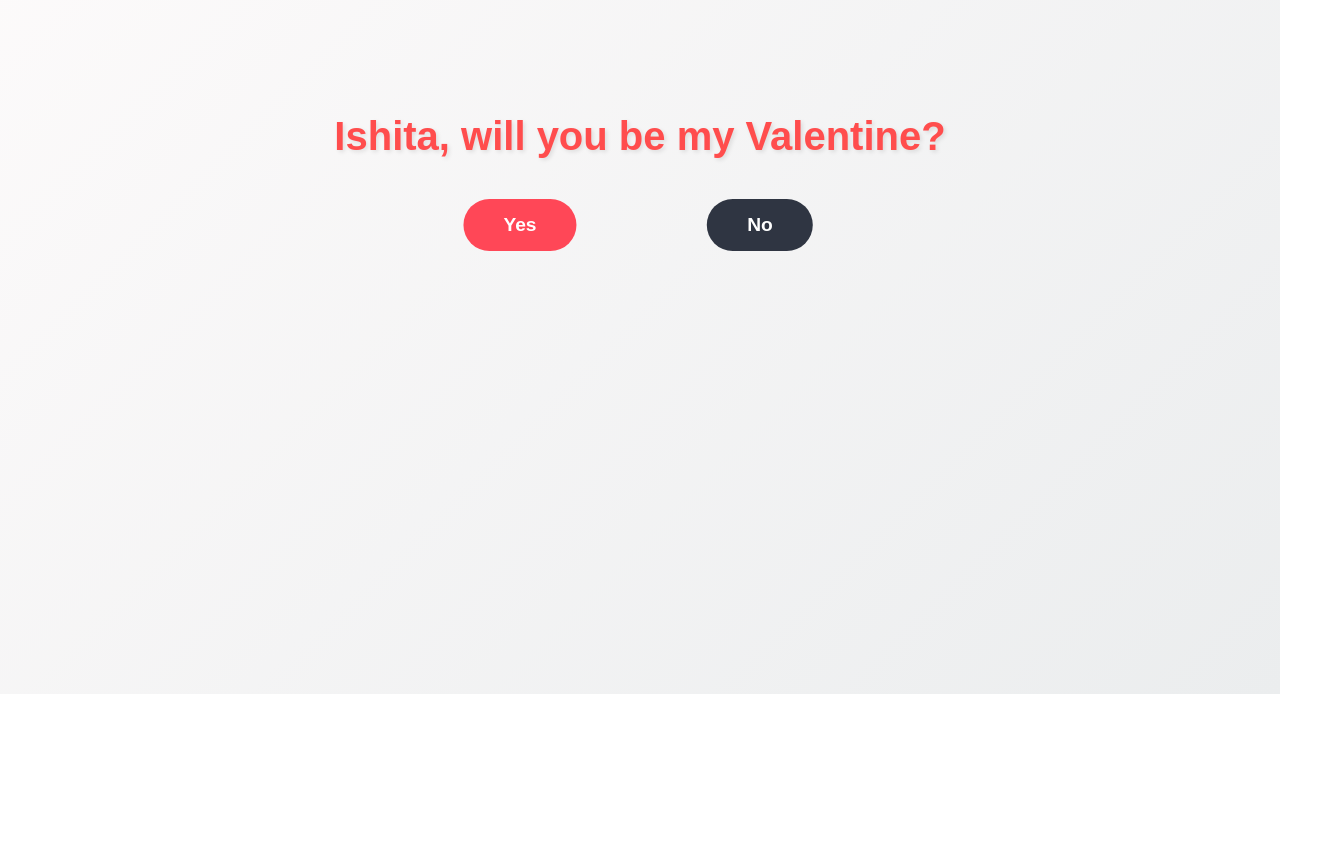
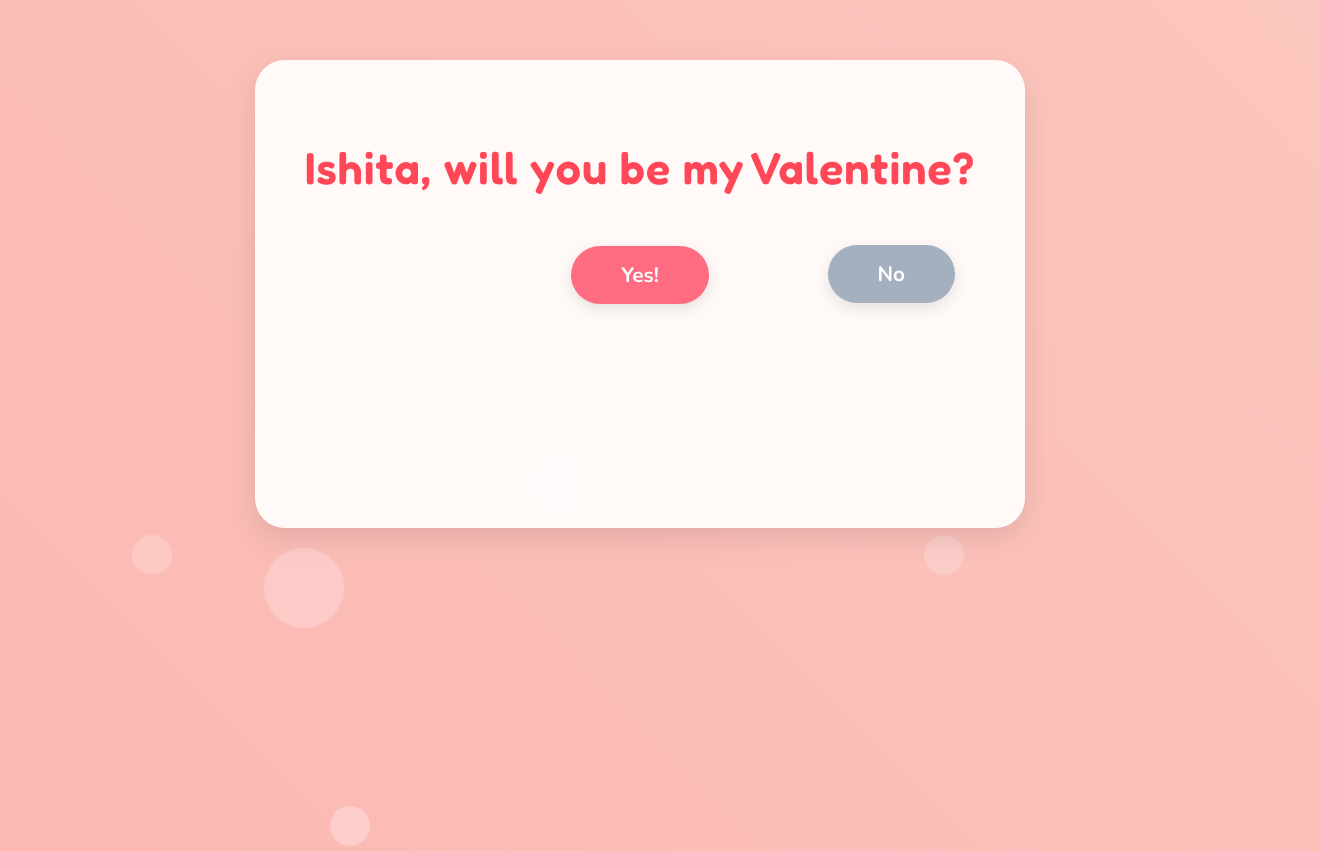
Before and after one commit to aryanEPH/Ishita, a plain HTML site: page index.html in a window 1280 px wide. Shown: the part 106-957 px from the top of the page, 1320 px wide, since content can reach past the window. Before the commit the page ends 800 px from the top, so only its background shows below. Drawn offline with nearby package versions, Linux system fonts and the light colour scheme.

Commit message:
Update index.html

```diff
--- a/index.html
+++ b/index.html
@@ -3,8 +3,10 @@
 <head>
     <meta charset="UTF-8">
     <meta name="viewport" content="width=device-width, initial-scale=1.0">
-    <title>For Ishita</title>
+    <title>A Question for Ishita</title>
+    <link href="https://fonts.googleapis.com/css2?family=Fredoka:wght@400;600&family=Nunito:wght@400;700&display=swap" rel="stylesheet">
     <style>
+        /* --- CUTENESS OVERHAUL --- */
         body {
             margin: 0;
             padding: 0;
@@ -12,132 +14,201 @@
             display: flex;
             justify-content: center;
             align-items: center;
-            background: linear-gradient(135deg, #fdfbfb 0%, #ebedee 100%);
-            font-family: 'Arial', sans-serif;
-            overflow: hidden; /* Prevents scrollbars when button moves */
+            /* Soft animated gradient background */
+            background: linear-gradient(45deg, #ff9a9e 0%, #fad0c4 99%, #fad0c4 100%);
+            background-size: 400% 400%;
+            animation: gradientBG 15s ease infinite;
+            font-family: 'Nunito', sans-serif;
+            overflow: hidden;
         }
 
+        @keyframes gradientBG {
+            0% { background-position: 0% 50%; }
+            50% { background-position: 100% 50%; }
+            100% { background-position: 0% 50%; }
+        }
+
+        /* Floating background bubbles for extra cuteness */
+        .bg-bubbles {
+            position: absolute;
+            top: 0;
+            left: 0;
+            width: 100%;
+            height: 100%;
+            z-index: 1;
+            pointer-events: none;
+        }
+        .bg-bubbles li {
+            position: absolute;
+            list-style: none;
+            display: block;
+            width: 40px;
+            height: 40px;
+            background-color: rgba(255, 255, 255, 0.3);
+            bottom: -160px;
+            border-radius: 50%;
+            animation: bubbleFloat 25s infinite;
+            transition-timing-function: linear;
+        }
+        .bg-bubbles li:nth-child(1) { left: 10%; }
+        .bg-bubbles li:nth-child(2) { left: 20%; width: 80px; height: 80px; animation-delay: 2s; animation-duration: 17s; }
+        .bg-bubbles li:nth-child(3) { left: 25%; animation-delay: 4s; }
+        .bg-bubbles li:nth-child(4) { left: 40%; width: 60px; height: 60px; animation-duration: 22s; background-color: rgba(255, 255, 255, 0.25); }
+        .bg-bubbles li:nth-child(5) { left: 70%; }
+
+        @keyframes bubbleFloat {
+            0% { transform: translateY(0) rotate(0deg); opacity: 1; border-radius: 50%; }
+            100% { transform: translateY(-1000px) rotate(720deg); opacity: 0; border-radius: 50%; }
+        }
+
+        /* --- MAIN CARD DESIGN --- */
         .container {
+            background-color: rgba(255, 255, 255, 0.9);
+            padding: 50px;
+            border-radius: 30px;
+            box-shadow: 0 10px 30px rgba(0,0,0,0.1);
             text-align: center;
             position: relative;
             z-index: 10;
+            max-width: 90%;
         }
 
         h1 {
-            color: #ff4d4d;
-            font-size: 2.5rem;
-            margin-bottom: 40px;
-            text-shadow: 2px 2px 4px rgba(0,0,0,0.1);
+            color: #ff4757;
+            font-family: 'Fredoka', sans-serif; /* Cuter header font */
+            font-size: 2.8rem;
+            margin-bottom: 50px;
+            letter-spacing: 1px;
         }
 
         .btn-group {
             position: relative;
-            height: 100px; /* Space for buttons to move */
-            width: 400px;
-            margin: 0 auto;
+            height: 120px;
+            width: 100%;
+            display: flex;
+            justify-content: center;
+            gap: 30px;
         }
 
         button {
-            padding: 15px 40px;
-            font-size: 1.2rem;
+            padding: 15px 50px;
+            font-size: 1.3rem;
             border: none;
             cursor: pointer;
             border-radius: 50px;
+            font-family: 'Nunito', sans-serif;
+            font-weight: 700;
+            box-shadow: 0 5px 15px rgba(0,0,0,0.1);
             transition: all 0.3s ease;
-            position: absolute; /* Allows free movement */
-            font-weight: bold;
+            position: relative;
         }
 
-        /* YES BUTTON STYLING */
-        #yes-btn {
-            background-color: #ff4757;
-            color: white;
-            left: 20%;
-            top: 0;
-            transform: translateX(-50%);
-            z-index: 20;
+        /* --- IMPROVED HEART TRANSITION --- */
+        .yes-container {
+            position: relative;
+            width: 150px; /* Fixed width area for the button */
+            height: 60px;
+            display: flex;
+            justify-content: center;
+            align-items: center;
         }
 
-        /* Heart transformation on hover */
-        #yes-btn:hover {
-            transform: scale(2.5) translateX(-20%); /* Make it big */
-            background-color: #e84118;
-            border-radius: 0; /* Reset radius for heart shape construction */
-            width: 50px;
-            height: 50px;
-            padding: 0;
-            font-size: 0; /* Hide text momentarily to show heart shape */
+        #yes-btn {
+            background-color: #ff6b81;
+            color: white;
+            z-index: 20;
+            transition: all 0.4s cubic-bezier(0.175, 0.885, 0.32, 1.275); /* Bouncy transition */
+            overflow: visible;
         }
 
-        /* Creating the heart shape using pseudo-elements */
-        #yes-btn:hover::before,
-        #yes-btn:hover::after {
+        /* The text inside the button */
+        #yes-btn span {
+            display: block;
+            transition: opacity 0.2s ease;
+        }
+
+        /* When hovering the container, transform the button */
+        .yes-container:hover #yes-btn {
+            width: 60px;
+            height: 60px;
+            padding: 0;
+            border-radius: 0; /* Become square temporarily */
+            transform: rotate(45deg) scale(1.5); /* Rotate and enlarge */
+            background-color: #ff4757;
+            box-shadow: 0 0 20px rgba(255, 71, 87, 0.6);
+        }
+
+        /* Hide text instantly on hover */
+        .yes-container:hover #yes-btn span {
+            opacity: 0;
+        }
+
+        /* The circles that form the top of the heart */
+        #yes-btn::before,
+        #yes-btn::after {
             content: "";
             position: absolute;
-            top: 0;
-            width: 50px;
-            height: 80px;
-            border-radius: 50px 50px 0 0;
-            background: #e84118;
+            width: 60px;
+            height: 60px;
+            background-color: #ff4757;
+            border-radius: 50%;
+            opacity: 0; /* Hidden by default */
+            transition: opacity 0.1s ease;
         }
 
-        #yes-btn:hover::before {
-            left: 50px;
-            transform: rotate(-45deg);
-            transform-origin: 0 100%;
+        #yes-btn::before { top: -30px; left: 0; }
+        #yes-btn::after { left: -30px; top: 0; }
+
+        /* Show the circles only on hover */
+        .yes-container:hover #yes-btn::before,
+        .yes-container:hover #yes-btn::after {
+            opacity: 1;
         }
 
-        #yes-btn:hover::after {
-            left: 0;
-            transform: rotate(45deg);
-            transform-origin: 100% 100%;
+
+        /* --- NO BUTTON STYLING --- */
+        #no-btn {
+            background-color: #a4b0be;
+            color: white;
+            position: absolute; /* Essential for moving around */
+            right: 20px; /* Initial position */
+            transition: all 0.3s ease;
         }
 
-        /* Put text back on top of the heart */
-        #yes-btn:hover span {
-            display: block;
-            position: absolute;
-            top: 20px;
-            left: 25px;
-            font-size: 10px;
-            z-index: 30;
-            width: 50px;
-            text-align: center;
-            yesBtn.addEventListener('click', () => {window.location.href = "celebration.html"; });
-
-        }
-
-        /* NO BUTTON STYLING */
-        #no-btn {
-            background-color: #2f3542;
-            color: white;
-            right: 20%;
-            top: 0;
-            transform: translateX(50%);
+        /* Style for when it's moving fast */
+        #no-btn.fast-move {
+             transition: all 0.05s linear !important;
         }
 
         #hidden-message {
-            margin-top: 150px;
-            color: #ff6b81;
-            font-size: 1.5rem;
-            font-weight: bold;
+            margin-top: 60px;
+            color: #ff4757;
+            font-family: 'Fredoka', sans-serif;
+            font-size: 1.4rem;
             opacity: 0;
             transition: opacity 1s ease;
+            height: 30px; /* Reserve space */
         }
 
     </style>
 </head>
 <body>
 
+    <ul class="bg-bubbles">
+        <li></li><li></li><li></li><li></li><li></li>
+    </ul>
+
     <div class="container">
         <h1>Ishita, will you be my Valentine?</h1>
 
         <div class="btn-group">
-            <button id="yes-btn"><span>Yes</span></button>
+            <div class="yes-container">
+                <button id="yes-btn"><span>Yes!</span></button>
+            </div>
             <button id="no-btn">No</button>
         </div>
 
-        <p id="hidden-message">Oh you really want to press no...</p>
+        <p id="hidden-message">Oh, you really want to press no...</p>
     </div>
 
     <script>
@@ -148,16 +219,16 @@
         let isHardMode = false;
         let zigzagInterval;
 
-        // 1. Logic: After 10 seconds, activate Hard Mode
+        // --- PHASE 1: THE SETUP ---
+        // After 10 seconds, activate Hard Mode
         setTimeout(() => {
             isHardMode = true;
             hiddenMessage.style.opacity = '1'; // Show the text
+            noBtn.classList.add('fast-move'); // Add CSS class for faster transition transitions
+            startZigZag();
+        }, 10000); // 10 seconds
 
-            // Start the Zig Zag motion immediately
-            startZigZag();
-        }, 10000); // 10000ms = 10 seconds
-
-        // 2. Logic: The Evasion (Phase 1)
+        // --- PHASE 2: THE EVASION (Before 10s) ---
         document.addEventListener('mousemove', (e) => {
             // Only do the "move away on approach" if we are NOT in hard mode yet
             if (isHardMode) return;
@@ -174,50 +245,47 @@
                 Math.pow(x - btnCenterX, 2) + Math.pow(y - btnCenterY, 2)
             );
 
-            // If cursor is within 150px (The "x" distance you requested)
-            if (distance < 150) {
-                moveButtonAway(x, y);
+            // Trigger distance (e.g., 120px)
+            if (distance < 120) {
+                moveButtonAway();
             }
         });
 
-        function moveButtonAway(mouseX, mouseY) {
-            // Calculate a new random position away from the cursor
-            // We verify the new spot isn't off-screen
-            const maxX = window.innerWidth - 100;
-            const maxY = window.innerHeight - 50;
+        function moveButtonAway() {
+            // Ensure button stays within viewable area
+            const maxX = window.innerWidth - noBtn.offsetWidth - 20;
+            const maxY = window.innerHeight - noBtn.offsetHeight - 20;
 
-            const newX = Math.random() * maxX;
-            const newY = Math.random() * maxY;
+            const newX = Math.max(20, Math.random() * maxX);
+            const newY = Math.max(20, Math.random() * maxY);
 
-            noBtn.style.position = 'fixed'; // Switch to fixed to move freely on screen
+            noBtn.style.position = 'fixed';
             noBtn.style.left = newX + 'px';
             noBtn.style.top = newY + 'px';
-            noBtn.style.right = 'auto'; // Clear CSS positioning
-            noBtn.style.transform = 'none';
+            noBtn.style.right = 'auto'; // Clear initial CSS positioning
         }
 
-        // 3. Logic: The Zig Zag (Phase 2)
+        // --- PHASE 3: THE ZIG ZAG (Hard Mode) ---
         function startZigZag() {
             noBtn.style.position = 'fixed';
 
-            // Move very fast (every 200ms)
+            // INCREASED MOVEMENT SPEED: 50ms interval (Very Fast)
             zigzagInterval = setInterval(() => {
-                const maxX = window.innerWidth - 100;
-                const maxY = window.innerHeight - 50;
+                const maxX = window.innerWidth - noBtn.offsetWidth - 20;
+                const maxY = window.innerHeight - noBtn.offsetHeight - 20;
 
-                const randomX = Math.random() * maxX;
-                const randomY = Math.random() * maxY;
+                const randomX = Math.max(20, Math.random() * maxX);
+                const randomY = Math.max(20, Math.random() * maxY);
 
-                noBtn.style.transition = 'all 0.1s linear'; // Make animation very snappy
                 noBtn.style.left = randomX + 'px';
                 noBtn.style.top = randomY + 'px';
-            }, 200);
+            }, 50); // <-- Changed from 200 to 50 for extreme speed
         }
 
-        // 4. Logic: Yes Button Click
+        // --- SUCCESS ---
         yesBtn.addEventListener('click', () => {
-            // Placeholder for your next step
-            alert("She said YES! (Redirect logic comes next)");
+            // Make sure you have celebration.html referenced here
+            window.location.href = "celebration.html";
         });
 
     </script>
```
